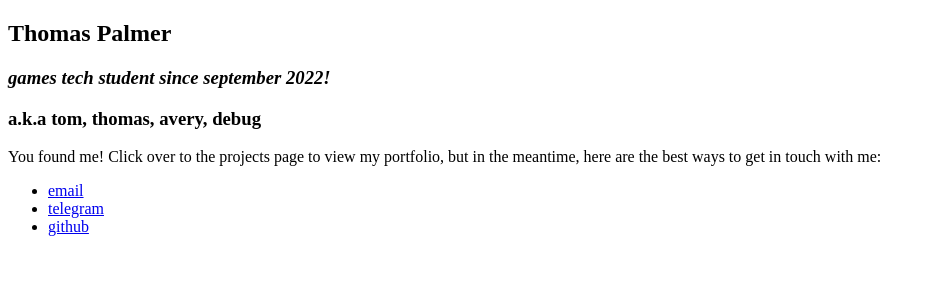
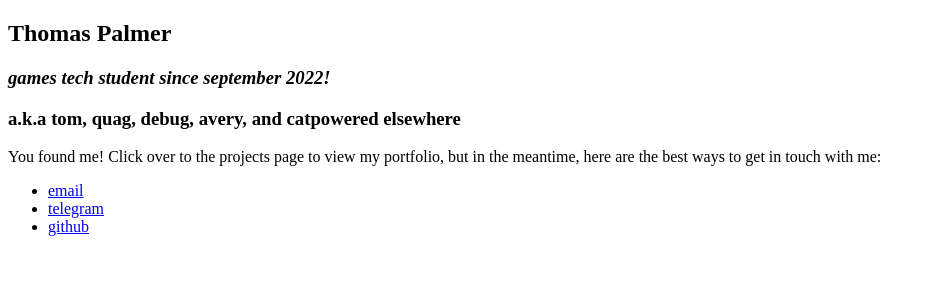
Before and after one commit to quagsirus/catpowered.net, a Django app: template templates/me/index.html in a window 1280 px wide. Shown: the top 300 px of the page, without its empty margins (0-933 px from the left). Run offline with Django 4.2, Linux system fonts and the light colour scheme; the template is opened without the code that fills it, so the values that code supplies are empty; some libraries are stand-ins or nearby versions.

Commit message:
changed naming order

```diff
--- a/templates/me/index.html
+++ b/templates/me/index.html
@@ -12,7 +12,7 @@
 	<div class="content">
 		<h2>Thomas Palmer</h2>
 		<h3><i>games tech student since september 2022!</i></h3>
-		<h3>a.k.a tom, thomas, avery, debug</h3>
+		<h3>a.k.a tom, quag, debug, avery, and catpowered elsewhere</h3>
 		<p>You found me! Click over to the projects page to view my portfolio, but in the meantime, here are the best ways to get in touch with me:</p>
 		<ul class="links">
 			<li><a href="mailto:hello@catpowered.net">email</a></li>
```
